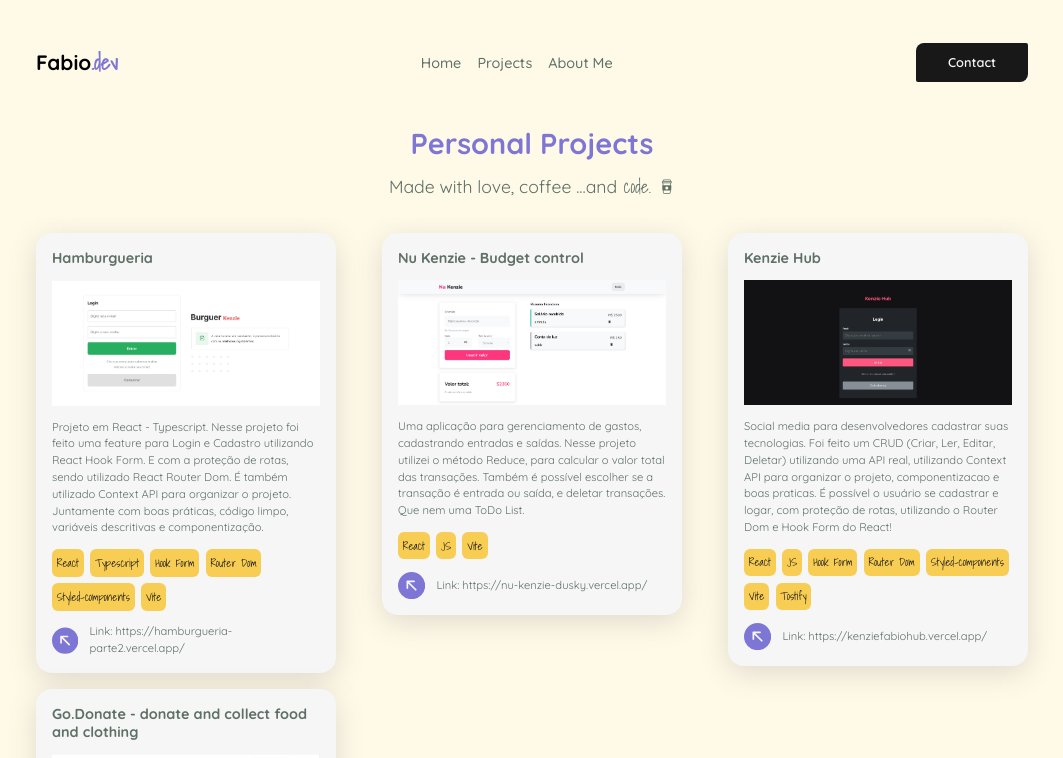
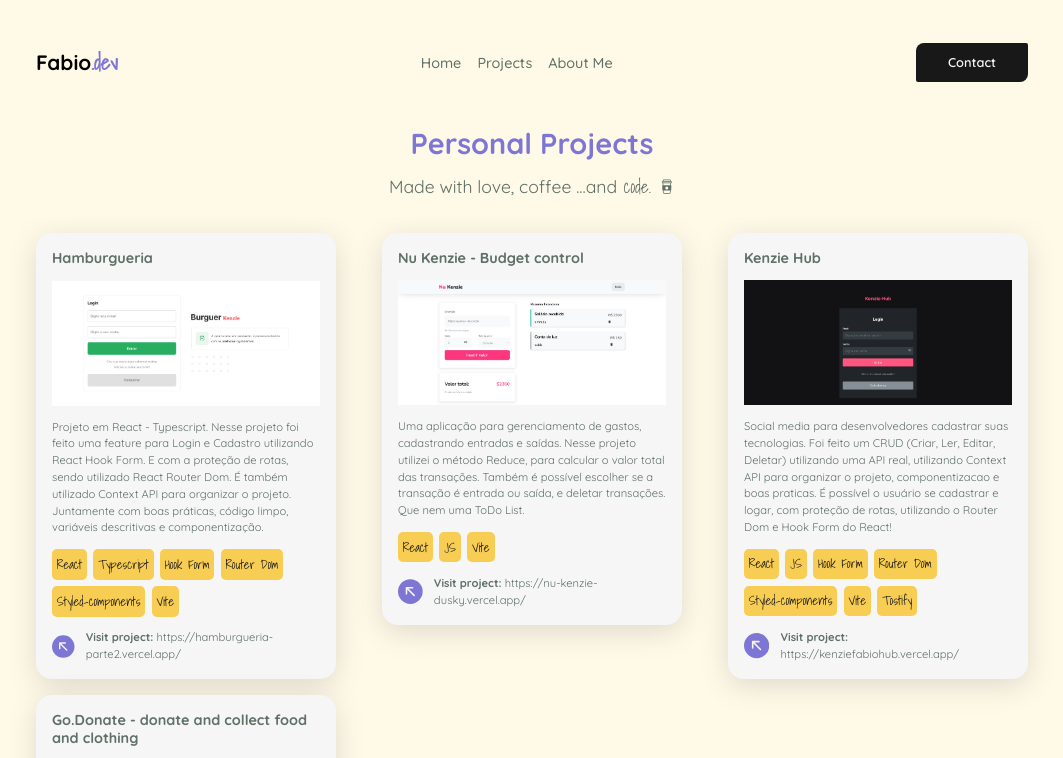
Before and after one commit to fabioreed/Project_Portfolio, a React (Vite) app in the folder PortfolioFabio/: page /projects in a window 1280 px wide. Shown: the top 758 px of the page, without its empty margins (108-1171 px from the left). Built offline with nearby package versions, Linux system fonts and the light colour scheme.

Commit message:
add some adjusts

```diff
--- a/PortfolioFabio/src/components/ContactModal/index.tsx
+++ b/PortfolioFabio/src/components/ContactModal/index.tsx
@@ -21,7 +21,7 @@ const ContactModal = () => {
         <h3>WhatsApp:</h3>
         <span>
           <Link to='https://wa.me/5583986391165' target="_blank">
-            +55 83 98639-1165
+            +55 83 98639-1165  - just click here!
           </Link>
         </span>
       </div>
--- a/PortfolioFabio/src/components/Header/style.ts
+++ b/PortfolioFabio/src/components/Header/style.ts
@@ -69,13 +69,14 @@ export const LinkTag = styled(Link)`
     list-style: none;
     text-decoration: none;
 
-    transition: .2s;
+    transition: .4s ease;
 
     :hover {
       font-weight: 600;
-      color: var(--primary-color);
+      font-size: .85rem;
+      color: var(--yellow);
 
-      transform: scaleX(-10px, -10px);
+      transform: scaleX(-10px, -20px);
     }
 `
 
--- a/PortfolioFabio/src/pages/AboutMe/index.tsx
+++ b/PortfolioFabio/src/pages/AboutMe/index.tsx
@@ -1,9 +1,10 @@
 import Header from "../../components/Header"
 import { AsideCard, ContainerAboutMe, FigureContainer, Icons, MyTechnologies, SayHello } from "./style"
 import Me from '../../assets/Meme.jpg'
-import { FaReact, FaNodeJs } from 'react-icons/fa'
-import { SiTypescript, SiCsswizardry, SiJavascript, SiStyledcomponents, SiMui, SiRedux } from 'react-icons/si'
+import { FaReact, FaNodeJs, FaPython } from 'react-icons/fa'
+import { SiTypescript, SiCsswizardry, SiJavascript, SiStyledcomponents, SiMui, SiRedux, SiExpress, SiPostgresql } from 'react-icons/si'
 import { BsArrowRight, BsGit } from 'react-icons/bs'
+import { DiDjango } from "react-icons/di"
 
 const AboutMe = () => {
   return (
@@ -24,13 +25,17 @@ const AboutMe = () => {
             <Icons>
               <FaReact />
               <SiTypescript />
-              <FaNodeJs />
               <SiJavascript />
               <SiStyledcomponents />
               <SiCsswizardry />
               <SiMui />
+              <SiRedux />
               <BsGit />
-              <SiRedux/>
+              <FaNodeJs />
+              <SiPostgresql />
+              <FaPython />
+              <SiExpress />
+              <DiDjango />
             </Icons>
           </MyTechnologies>
         </AsideCard>
--- a/PortfolioFabio/src/pages/AboutMe/style.ts
+++ b/PortfolioFabio/src/pages/AboutMe/style.ts
@@ -17,8 +17,6 @@ export const ContainerAboutMe = styled.main`
 
     h1 {
       color: var(--black);
-      /* color: var(--primary-color); */
-      /* color: var(--gray); */
     }
 
     p {
@@ -75,6 +73,8 @@ export const ContainerAboutMe = styled.main`
 export const SayHello = styled(Link)`
     color: var(--primary-color);
 
+    transition: .26s ease;
+
     :hover {
       color: var(--yellow);
     }
@@ -111,6 +111,13 @@ export const FigureContainer = styled.figure`
     border-radius: 50%;
 
     border: 2px solid var(--primary-color);
+
+    transition: .4s ease;
+
+    :hover {
+      border: 2px solid var(--yellow);
+      opacity: 87%;
+    }
   }
 
   div {
@@ -140,7 +147,7 @@ export const FigureContainer = styled.figure`
     }
 
     img {
-      border: 3.1px solid var(--primary-color);
+      border: 2.1px solid var(--primary-color);
     }
   }
 `
@@ -182,7 +189,7 @@ export const Icons = styled.div`
   color: var(--gray);
 
   @media (min-width: 769px) {
-    font-size: 3.4rem;
+    font-size: 1.5rem;
     flex-wrap: wrap;
 
     width: 450px;
--- a/PortfolioFabio/src/pages/Home/style.ts
+++ b/PortfolioFabio/src/pages/Home/style.ts
@@ -169,7 +169,6 @@ export const PictureHome = styled.section`
       opacity: 84%;
 
       box-shadow: rgba(99, 99, 99, 0.2) 0px 2px 8px 0px;
-      /* box-shadow: rgba(0, 0, 0, 0.24) 0px 3px 8px; */
     }
   }
 `
--- a/PortfolioFabio/src/pages/Projects/index.tsx
+++ b/PortfolioFabio/src/pages/Projects/index.tsx
@@ -26,7 +26,7 @@ const Projects = () => {
             </TypeSection>
             <LinkOfTheProject>
               <BsArrowUpLeftCircleFill />
-              <LinkToTheProject to={project.link} target="_blank">Link: {project.link}</LinkToTheProject>
+              <LinkToTheProject to={project.link} target="_blank"><b>Visit project:</b> {project.link}</LinkToTheProject>
             </LinkOfTheProject>
           </Card>
         ))}
--- a/PortfolioFabio/src/pages/Projects/style.ts
+++ b/PortfolioFabio/src/pages/Projects/style.ts
@@ -124,13 +124,24 @@ export const TypeSection = styled.div`
   gap: .4rem;
 
   span {
-    border-radius: 6px;
+    border-radius: 5px;
     padding: .3rem;
 
     font-size: .7rem;
     color: var(--black);
 
     background-color: var(--yellow);
+
+    transition: .4s ease;
+
+    :hover {
+      background-color: var(--primary-color);
+      color: var(--white);
+    }
+
+    @media (min-width: 769px) {
+      font-size: .8rem;
+    }
   }
 `
 
@@ -142,6 +153,8 @@ export const LinkOfTheProject = styled.div`
 
   color: var(--primary-color);
   font-size: 1.2rem;
+
+  transition: .5s ease;
 
   :hover {
     color: var(--gray);
--- a/PortfolioFabio/src/providers/UserContext.tsx
+++ b/PortfolioFabio/src/providers/UserContext.tsx
@@ -1,4 +1,4 @@
-import { createContext, useState } from "react"
+import { createContext, useState } from 'react'
 
 interface IDefaultProviderProps {
   children: React.ReactNode
```
Also changed, not shown: PortfolioFabio/src/App.tsx (+4 -4 lines).
